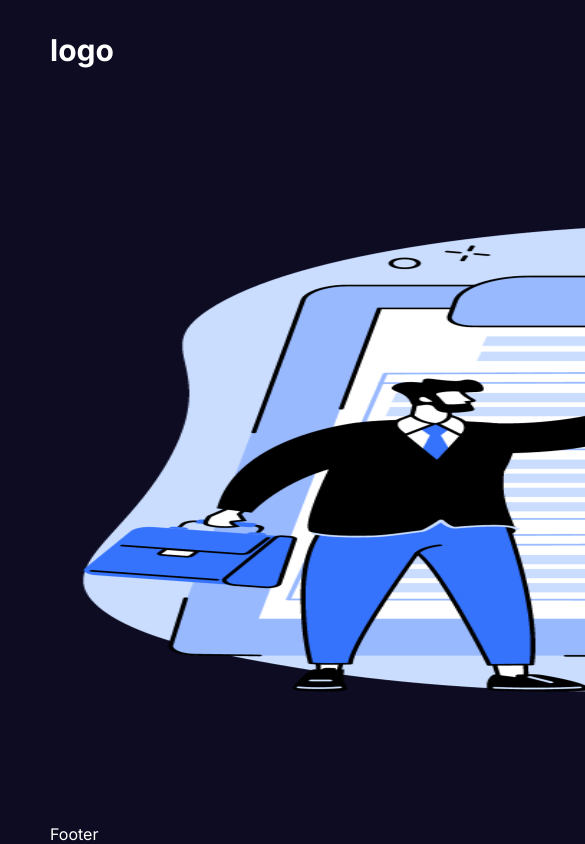
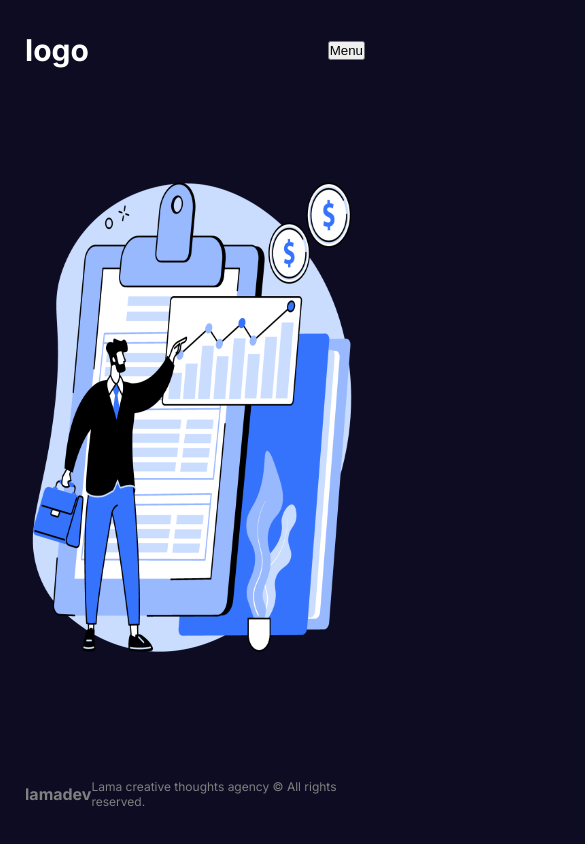
Before and after one commit to MestiriJacem/agency, a Next.js app: page /about in a window 390 px wide. Shown: the top 844 px of the page, 585 px wide, since content can reach past the window. Built offline with nearby package versions, Linux system fonts and the light colour scheme.

Commit message:
adding footer and finishing home page

```diff
--- a/src/app/globals.css
+++ b/src/app/globals.css
@@ -1,70 +1,78 @@
-:root{
-    --bg:#0d0c22;
-    --bgSoft:#2d2b42;
-    --textSoft:#e5e5e5;
-    --text:white;
-    --btn :#3673fd;
+:root {
+    --bg: #0d0c22;
+    --bgSoft: #2d2b42;
+    --text: white;
+    --textSoft: #e5e5e5;
+    --btn: #3673fd;
+  }
 
-}
-*{
-    margin:0;
-    padding:0;
-    box-sizing :border-box;
-}
-body{
+  * {
+    margin: 0;
+    padding: 0;
+    box-sizing: border-box;
+  }
+
+  body {
     background-color: var(--bg);
-    color: var(--text)
+    color: var(--text);
 
-}
-a{
-    text-decoration:none;
-    color:inherit
-}
-.container{
+  }
 
+  a {
+    text-decoration: none;
+    color: inherit;
+  }
+
+  .container {
     width: 1536px;
-    margin:auto;
-    padding-left:50px ;
+    margin: auto;
+    padding-left: 50px;
     padding-right: 50px;
     min-height: 100vh;
     display: flex;
     flex-direction: column;
     justify-content: space-between;
+  }
 
+  @media (max-width: 1536px) {
+    .container {
+      width: 1366px;
+    }
+  }
 
-}
-@media(max-width: 1536){
-    .container{
-        width:1366px;
-        padding-left:20px ;
-        padding-right: 20px;
+  @media (max-width: 1366px) {
+    .container {
+      width: 1280px;
     }
+  }
 
-}
-@media(max-width: 1280){
-    .container{
-        width:1024px;
+  @media (max-width: 1280px) {
+    .container {
+      width: 1024px;
+      padding-left: 20px;
+      padding-right: 20px;
     }
+  }
 
-}
+  @media (max-width: 1024px) {
+    .container {
+      width: 768px;
+    }
+  }
 
-@media(max-width: 1024){
-    .container{
-        width:768px;
+  @media (max-width: 768px) {
+    .container {
+      width: 640px;
     }
+  }
 
-}
-
-@media(max-width: 768){
-    .container{
-        width:640px;
+  @media (max-width: 640px) {
+    .container {
+      width: 475px;
     }
-
-}
-
-@media(max-width: 648){
-    .container{
-        width:475px;
+  }
+  @media (max-width: 475px) {
+    .container {
+      width: 380px;
     }
-
-}
+  }
--- a/src/app/home.module.css
+++ b/src/app/home.module.css
@@ -1,20 +1,70 @@
-.container{
+.container {
     display: flex;
     gap: 100px;
+  }
 
-}
-.textContainer{
+  .textContainer {
     flex: 1;
+    display: flex;
+    flex-direction: column;
+    gap: 50px;
+  }
 
-}
-.brands{
+  .title{
+    font-size: 96px;
+  }
+
+  .desc{
+    font-size: 20px;
+  }
+
+  .buttons{
+    display: flex;
+    gap: 20px;
+  }
+
+  .button{
+    padding: 20px;
+    min-width: 120px;
+    cursor: pointer;
+    border: none;
+    border-radius: 5px;
+  }
+
+  .button:first-child{
+    background-color: var(--btn);
+    color: var(--text);
+  }
+
+  .brands{
     width: 500px;
     height: 50px;
     position: relative;
     filter: grayscale(1);
-}
-.imgContainer{
+  }
+
+  .imgContainer {
     flex: 1;
     position: relative;
+  }
 
-}
+  @media (max-width: 1024px) {
+    .container {
+      flex-direction: column;
+      text-align: center;
+    }
+
+    .buttons{
+      justify-content: center;
+    }
+  }
+
+  @media (max-width: 768px) {
+    .title {
+      font-size: 64px;
+    }
+
+    .brands{
+      width: 100%;
+    }
+  }
--- a/src/components/footer/Footer.jsx
+++ b/src/components/footer/Footer.jsx
@@ -1,8 +1,14 @@
-const Footer =()=>{
-    return(
-        <div>
-        Footer
-        </div>
-    )
-}
+import styles from "./footer.module.css";
+
+const Footer = () => {
+  return (
+    <div className={styles.container}>
+      <div className={styles.logo}>lamadev</div>
+      <div className={styles.text}>
+        Lama creative thoughts agency © All rights reserved.
+      </div>
+    </div>
+  );
+};
+
 export default Footer;
--- /dev/null
+++ b/src/components/footer/footer.module.css
@@ -0,0 +1,13 @@
+.container{
+    display: flex;
+    justify-content: space-between;
+    align-items: center;
+    height: 100px;
+    color: grey;
+}
+.logo{
+    font-weight: bold;
+}
+.text{
+    font-size: 12px;
+}
```
Also changed, not shown: src/app/page.jsx (+4 -3 lines).
